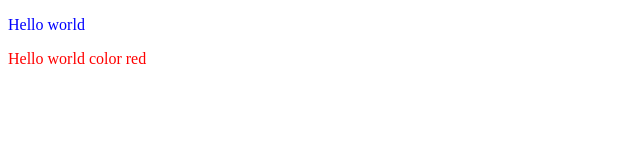
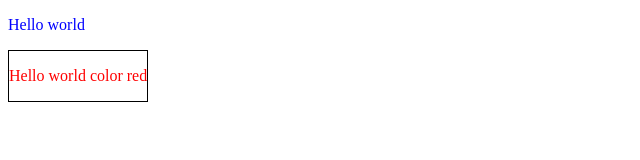
Before and after one commit to kasaharu/training-web-components, a plain HTML site: page index.html in a window 1280 px wide. Shown: the whole page, without its empty margins (0-640 px from the left). Drawn offline with Linux system fonts and the light colour scheme.

Commit message:
Shadow host にスタイルを適用

```diff
--- a/index.html
+++ b/index.html
@@ -49,7 +49,9 @@
           const shadoRoot = this.attachShadow({ mode: 'open' });
 
           const style = document.createElement('style');
-          style.innerText = 'p { color: red; }';
+          style.innerText =
+            ':host { border: 1px solid; display: inline-block; }' +
+            'p { color: red; }';
 
           shadoRoot.appendChild(style);
 
```
